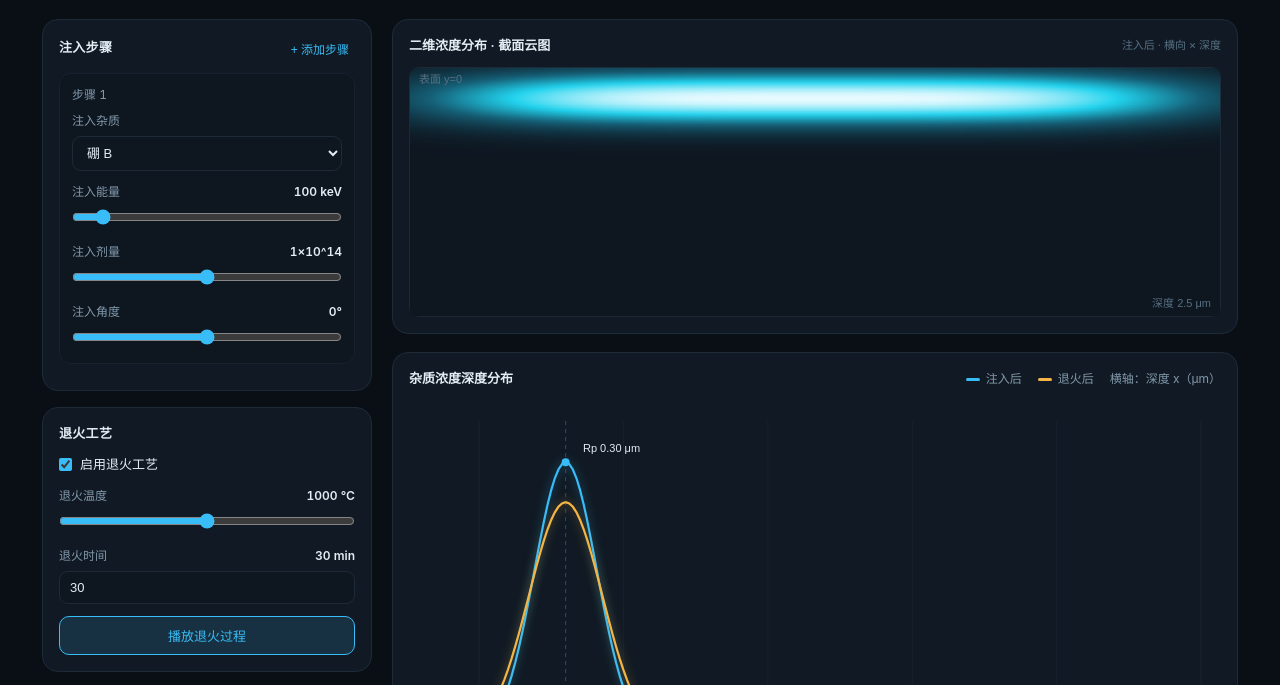
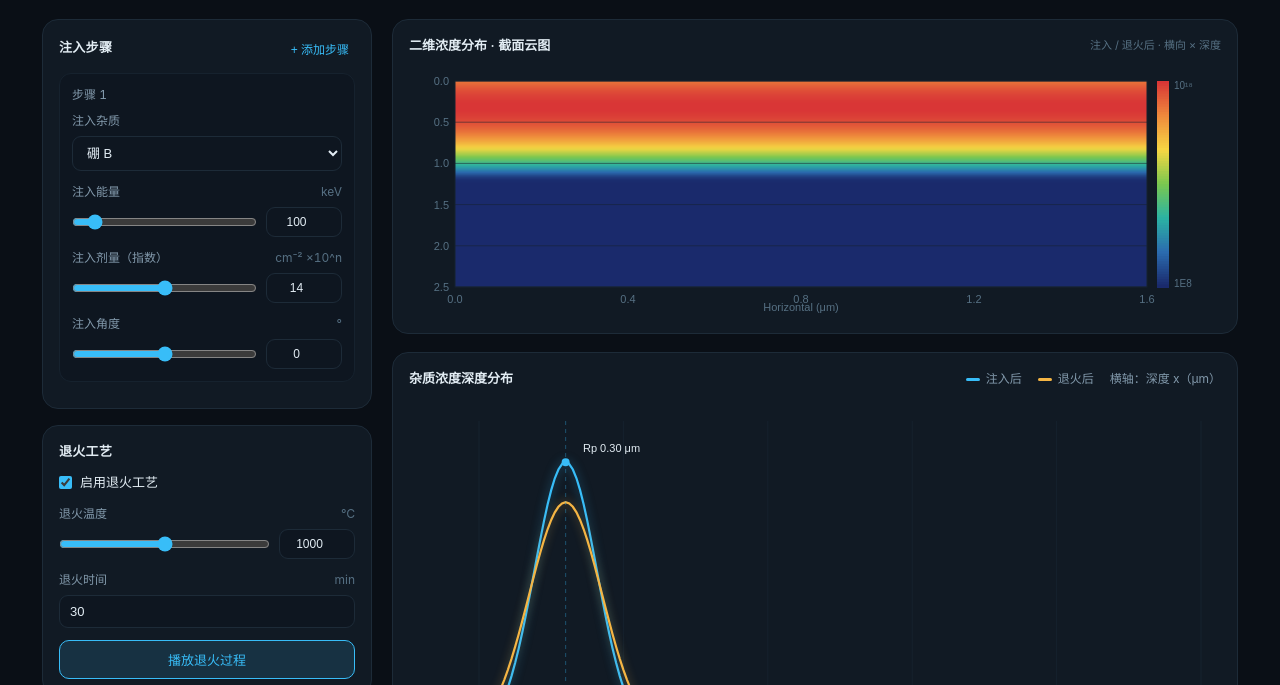
Before and after one commit to babasoumah702-rgb/babasoumah702-rgb.github.io, a plain HTML site: page index.html in a window 1280 px wide. Shown: the part 109-794 px from the top of the page. Drawn offline with Linux system fonts and the light colour scheme.

Commit message:
云图改为对齐课堂的彩虹对数分层色带并带色标；参数支持手输数字与拉条双向联动；退火动画同步刷新云图

```diff
--- a/index.html
+++ b/index.html
@@ -46,6 +46,10 @@
   select,input[type=number]{width:100%;padding:8px 10px;border:1px solid var(--line);border-radius:9px;font-size:13px;background:var(--panel-2);color:var(--ink)}
   select option{background:var(--panel-2)}
   input[type=range]{width:100%;accent-color:var(--cyan)}
+  .row{display:flex;gap:9px;align-items:center;margin-top:6px}
+  .row input[type=range]{flex:1;min-width:0}
+  .row .num{width:76px;flex:none;padding:7px 8px;font-size:12px;text-align:center}
+  .unit{color:var(--faint);font-weight:400}
   .check{display:flex;align-items:center;gap:8px;font-size:13px;color:var(--ink);margin-bottom:12px}
   .check input{accent-color:var(--cyan)}
   .seg{display:flex;gap:8px}
@@ -95,12 +99,17 @@
         <div class="sec-head"><h2>退火工艺</h2></div>
         <label class="check"><input type="checkbox" id="annealOn" checked> 启用退火工艺</label>
         <div class="field">
-          <label>退火温度 <b id="tempVal">1000 ℃</b></label>
-          <input type="range" id="temp" min="700" max="1300" step="10" value="1000">
+          <label>退火温度 <span class="unit">℃</span></label>
+          <div class="row">
+            <input type="range" id="temp" min="700" max="1300" step="10" value="1000">
+            <input type="number" class="num" id="tempNum" min="700" max="1300" step="10" value="1000">
+          </div>
         </div>
         <div class="field">
-          <label>退火时间 <b id="timeVal">30 min</b></label>
-          <input type="number" id="time" min="0.001" max="300" step="1" value="30">
+          <label>退火时间 <span class="unit">min</span></label>
+          <div class="row">
+            <input type="number" id="time" min="0.001" max="300" step="1" value="30" style="flex:1">
+          </div>
         </div>
         <button class="btn primary" id="btnPlayAnneal" style="width:100%">播放退火过程</button>
       </section>
@@ -116,7 +125,7 @@
 
     <main class="stage">
       <section class="card">
-        <div class="card-head"><h2>二维浓度分布 · 截面云图</h2><span class="hint">注入后 · 横向 × 深度</span></div>
+        <div class="card-head"><h2>二维浓度分布 · 截面云图</h2><span class="hint">注入 / 退火后 · 横向 × 深度</span></div>
         <canvas id="cloud"></canvas>
       </section>
 
@@ -200,6 +209,8 @@ function profile(fn, n=200){
   for(let i=0;i<=n;i++){ const x=XMAX*i/n; arr.push({x, y:fn(x)}); }
   return arr;
 }
+const BG=1e8;
+function cloudAt(y,k){ return BG + (state.annealOn?annealAt(y,k):injectAt(y)); }
 function peakOf(arr){
   let m=arr[0], mx=arr[0].y;
   arr.forEach(p=>{ if(p.y>mx){mx=p.y;m=p;} });
@@ -214,13 +225,18 @@ function fmtConc(v){
   const es=String(e).split('').map(c=>sup[c]).join('');
   return a.toFixed(2)+'×10'+es;
 }
+function fmtOrder(v){
+  const e=Math.floor(Math.log10(v));
+  const sup={'0':'⁰','1':'¹','2':'²','3':'³','4':'⁴','5':'⁵','6':'⁶','7':'⁷','8':'⁸','9':'⁹','-':'⁻'};
+  return '10'+String(e).split('').map(c=>sup[c]).join('');
+}
 
-function cloudColor(t){
-  const stops=[[14,22,32],[21,94,117],[34,211,238],[230,250,255]];
+function rainbow(t){
+  const stops=[[26,42,108],[43,108,176],[43,179,163],[122,199,79],[246,215,67],[239,138,60],[217,54,54]];
+  t=Math.max(0,Math.min(1,t));
   const seg=t*(stops.length-1);
-  const i=Math.min(stops.length-2, Math.floor(seg));
-  const f=seg-i;
-  const a=stops[i], b=stops[i+1];
+  const i=Math.min(stops.length-2,Math.floor(seg));
+  const f=seg-i, a=stops[i], b=stops[i+1];
   return [0,1,2].map(k=>Math.round(a[k]+(b[k]-a[k])*f));
 }
 function drawCloud(){
@@ -229,35 +245,62 @@ function drawCloud(){
   cv.width=W*dpr; cv.height=H*dpr;
   const ctx=cv.getContext('2d'); ctx.scale(dpr,dpr);
   ctx.clearRect(0,0,W,H);
-  const cols=150, rows=72, xMax=1.25, yMax=XMAX;
-  const vals=[]; let maxC=1e-9;
-  for(let j=0;j<rows;j++){
-    const y=yMax*j/(rows-1), row=[];
-    for(let i=0;i<cols;i++){
-      const x=-xMax+2*xMax*i/(cols-1);
-      const env=Math.exp(-Math.pow(Math.abs(x)/0.9,4));
-      const c=injectAt(y)*env;
-      row.push(c); if(c>maxC)maxC=c;
-    }
-    vals.push(row);
-  }
+
+  const k=state.anim.progress;
+  const plotL=46, plotR=W-74, plotT=14, plotB=H-30;
+  const plotW=plotR-plotL, plotH=plotB-plotT;
+  const xMaxH=1.6;
+
+  let peak=BG;
+  for(let j=0;j<80;j++){ const c=cloudAt(XMAX*j/79,k); if(c>peak)peak=c; }
+  const logBG=Math.log10(BG), logPeak=Math.log10(peak);
+
+  const cols=120, rows=80;
   const off=document.createElement('canvas'); off.width=cols; off.height=rows;
   const octx=off.getContext('2d');
   const img=octx.createImageData(cols,rows);
-  for(let j=0;j<rows;j++)for(let i=0;i<cols;i++){
-    const t=Math.pow(vals[j][i]/maxC,0.35);
-    const [r,g,b]=cloudColor(t);
-    const idx=(j*cols+i)*4;
-    img.data[idx]=r;img.data[idx+1]=g;img.data[idx+2]=b;img.data[idx+3]=255;
+  for(let j=0;j<rows;j++){
+    const y=XMAX*j/(rows-1), c=cloudAt(y,k);
+    const t=(Math.log10(c)-logBG)/(logPeak-logBG);
+    const [r,g,b]=rainbow(t);
+    for(let i=0;i<cols;i++){
+      const idx=(j*cols+i)*4;
+      img.data[idx]=r;img.data[idx+1]=g;img.data[idx+2]=b;img.data[idx+3]=255;
+    }
   }
   octx.putImageData(img,0,0);
   ctx.imageSmoothingEnabled=true;
-  ctx.drawImage(off,0,0,W,H);
-  ctx.strokeStyle='rgba(29,43,56,.9)'; ctx.lineWidth=1;
-  ctx.strokeRect(0.5,0.5,W-1,H-1);
-  ctx.fillStyle='#567083'; ctx.font='11px sans-serif'; ctx.textAlign='left';
-  ctx.fillText('表面 y=0', 10, 16);
-  ctx.textAlign='right'; ctx.fillText('深度 '+yMax+' μm', W-10, H-10);
+  ctx.drawImage(off,plotL,plotT,plotW,plotH);
+
+  ctx.strokeStyle='#16222e'; ctx.lineWidth=1;
+  ctx.strokeRect(plotL,plotT,plotW,plotH);
+  for(let g=0;g<=XMAX;g+=0.5){
+    const yy=plotT+plotH*g/XMAX;
+    ctx.strokeStyle='rgba(22,34,46,.55)';
+    ctx.beginPath(); ctx.moveTo(plotL,yy); ctx.lineTo(plotR,yy); ctx.stroke();
+  }
+  ctx.fillStyle='#567083'; ctx.font='11px sans-serif';
+  ctx.textAlign='right';
+  for(let g=0;g<=XMAX;g+=0.5){
+    const yy=plotT+plotH*g/XMAX;
+    ctx.fillText(g.toFixed(1), plotL-6, yy+4);
+  }
+  ctx.textAlign='center';
+  for(let g=0;g<=xMaxH+1e-6;g+=0.4){
+    const xx=plotL+plotW*g/xMaxH;
+    ctx.fillText(g.toFixed(1), xx, plotB+16);
+  }
+  ctx.fillText('Horizontal (μm)', plotL+plotW/2, H-6);
+
+  const cbX=plotR+10, cbW=12;
+  for(let p=0;p<rows;p++){
+    const [r,g,b]=rainbow(1-p/(rows-1));
+    ctx.fillStyle=`rgb(${r},${g},${b})`;
+    ctx.fillRect(cbX, plotT+plotH*p/rows, cbW, plotH/rows+1);
+  }
+  ctx.fillStyle='#567083'; ctx.font='10px sans-serif'; ctx.textAlign='left';
+  ctx.fillText(fmtOrder(peak), cbX+cbW+5, plotT+8);
+  ctx.fillText('1E8', cbX+cbW+5, plotB);
 }
 
 function setupChartAxes(ctx,W,H,padL,padR,padT,padB){
@@ -276,6 +319,7 @@ function drawChart(){
   cv.width=W*dpr; cv.height=H*dpr;
   const ctx=cv.getContext('2d'); ctx.scale(dpr,dpr);
   ctx.clearRect(0,0,W,H);
+
   const padL=70, padR=20, padT=20, padB=44;
   const k=state.anim.progress;
   const inj=profile(injectAt);
@@ -283,6 +327,7 @@ function drawChart(){
   const peaks=[...inj,...ann].map(p=>p.y).filter(v=>v>0);
   const yMax=peaks.length?Math.max(...peaks)*1.15:1e19;
   const yMin=state.scale==='log'?1e8:0;
+
   const X=x=>padL+(x/XMAX)*(W-padL-padR);
   const Y=y=>{
     if(state.scale==='log'){
@@ -293,12 +338,14 @@ function drawChart(){
     return padT+(1-y/yMax)*(H-padT-padB);
   };
   setupChartAxes(ctx,W,H,padL,padR,padT,padB);
+
   ctx.textAlign='right';
   if(state.scale==='log'){
     for(let e=8;e<=19;e++){ const y=Math.pow(10,e); if(y>=yMin&&y<=yMax) ctx.fillText('1e'+e,X(padL-8),Y(y)+4); }
   }else{
     for(let g=0;g<=1.001;g+=0.2){ const y=yMax*g; ctx.fillText(fmtConc(y),X(padL-8),Y(y)+4); }
   }
+
   function series(arr,color,glow){
     ctx.strokeStyle=color; ctx.lineWidth=2.2;
     ctx.shadowColor=glow; ctx.shadowBlur=10;
@@ -311,6 +358,7 @@ function drawChart(){
   }
   series(inj,'#38bdf8','rgba(56,189,248,.5)');
   if(state.annealOn) series(ann,'#f5b544','rgba(245,181,68,.45)');
+
   const pk=peakOf(inj);
   ctx.strokeStyle='rgba(56,189,248,.35)'; ctx.setLineDash([4,4]); ctx.lineWidth=1;
   ctx.beginPath(); ctx.moveTo(X(pk.x),padT); ctx.lineTo(X(pk.x),H-padB); ctx.stroke();
@@ -332,16 +380,25 @@ function updateStats(){
   $('stSig').textContent=c.sig0.toFixed(3)+' μm';
 }
 
-function range(min,max,step,val){
+function mkRange(min,max,step,val){
   const i=document.createElement('input'); i.type='range';
   i.min=min; i.max=max; i.step=step; i.value=val; return i;
 }
-function valBox(t){ const b=document.createElement('b'); b.textContent=t; return b; }
-function field(text, control, valEl){
+function mkNum(min,max,step,val){
+  const n=document.createElement('input'); n.type='number'; n.className='num';
+  n.min=min; n.max=max; n.step=step; n.value=val; return n;
+}
+function bindPair(rg,num,min,max,set){
+  const clamp=v=>{ let x=Number(v); if(!isFinite(x))x=min; return Math.min(max,Math.max(min,x)); };
+  rg.oninput=()=>{ set(clamp(rg.value)); num.value=rg.value; refresh(); };
+  num.oninput=()=>{ const v=clamp(num.value); set(v); rg.value=v; refresh(); };
+}
+function fieldRow(label, unit, control){
   const d=document.createElement('div'); d.className='field';
   const l=document.createElement('label');
-  const sp=document.createElement('span'); sp.textContent=text;
-  l.appendChild(sp); l.appendChild(valEl||document.createElement('b'));
+  const sp=document.createElement('span'); sp.textContent=label;
+  const u=document.createElement('span'); u.className='unit'; u.textContent=unit;
+  l.appendChild(sp); l.appendChild(u);
   d.appendChild(l); d.appendChild(control);
   return d;
 }
@@ -358,19 +415,27 @@ function renderSteps(){
       top.appendChild(del);
     }
     box.appendChild(top);
+
     const ion=document.createElement('select');
     Object.keys(IONS).forEach(k=>{ const o=document.createElement('option'); o.value=k; o.textContent=IONS[k].label; ion.appendChild(o); });
     ion.value=s.ion; ion.onchange=()=>{ s.ion=ion.value; refresh(); };
-    box.appendChild(field('注入杂质', ion));
-    const er=range(10,1000,10,s.E), eb=valBox(s.E+' keV');
-    er.oninput=()=>{ s.E=Number(er.value); eb.textContent=s.E+' keV'; refresh(); };
-    box.appendChild(field('注入能量', er, eb));
-    const dr=range(12,16,1,s.doseExp), db=valBox('1×10^'+s.doseExp);
-    dr.oninput=()=>{ s.doseExp=Number(dr.value); db.textContent='1×10^'+s.doseExp; refresh(); };
-    box.appendChild(field('注入剂量', dr, db));
-    const ar=range(-90,90,5,s.theta), ab=valBox(s.theta+'°');
-    ar.oninput=()=>{ s.theta=Number(ar.value); ab.textContent=s.theta+'°'; refresh(); };
-    box.appendChild(field('注入角度', ar, ab));
+    box.appendChild(fieldRow('注入杂质','', ion));
+
+    const eRg=mkRange(10,1000,10,s.E), eNum=mkNum(10,1000,10,s.E);
+    bindPair(eRg,eNum,10,1000,v=>s.E=v);
+    const eRow=document.createElement('div'); eRow.className='row'; eRow.appendChild(eRg); eRow.appendChild(eNum);
+    box.appendChild(fieldRow('注入能量','keV', eRow));
+
+    const dRg=mkRange(12,16,1,s.doseExp), dNum=mkNum(12,16,1,s.doseExp);
+    bindPair(dRg,dNum,12,16,v=>s.doseExp=v);
+    const dRow=document.createElement('div'); dRow.className='row'; dRow.appendChild(dRg); dRow.appendChild(dNum);
+    box.appendChild(fieldRow('注入剂量（指数）','cm⁻² ×10^n', dRow));
+
+    const aRg=mkRange(-90,90,5,s.theta), aNum=mkNum(-90,90,5,s.theta);
+    bindPair(aRg,aNum,-90,90,v=>s.theta=v);
+    const aRow=document.createElement('div'); aRow.className='row'; aRow.appendChild(aRg); aRow.appendChild(aNum);
+    box.appendChild(fieldRow('注入角度','°', aRow));
+
     list.appendChild(box);
   });
 }
@@ -383,7 +448,7 @@ function playAnneal(){
   const tick=(now)=>{
     const k=Math.min(1,(now-t0)/dur);
     state.anim.progress=k;
-    drawChart();
+    drawChart(); drawCloud();
     if(k<1){ state.anim.raf=requestAnimationFrame(tick); }
     else { state.anim.playing=false; btn.textContent='播放退火过程'; }
   };
@@ -397,8 +462,10 @@ $('btnAddStep').onclick=()=>{
   renderSteps(); refresh();
 };
 $('annealOn').onchange=e=>{ state.annealOn=e.target.checked; refresh(); };
-$('temp').oninput=e=>{ state.T=Number(e.target.value); $('tempVal').textContent=state.T+' ℃'; refresh(); };
-$('time').oninput=e=>{ state.t=Number(e.target.value)||0; $('timeVal').textContent=state.t+' min'; refresh(); };
+const tempRg=$('temp'), tempNum=$('tempNum');
+tempRg.oninput=()=>{ state.T=Number(tempRg.value); tempNum.value=tempRg.value; refresh(); };
+tempNum.oninput=()=>{ let v=Number(tempNum.value); if(!isFinite(v))v=700; v=Math.min(1300,Math.max(700,v)); state.T=v; tempRg.value=v; refresh(); };
+$('time').oninput=e=>{ state.t=Number(e.target.value)||0; refresh(); };
 $('scaleSeg').addEventListener('click',e=>{
   const b=e.target.closest('button'); if(!b) return;
   state.scale=b.dataset.s;
```
